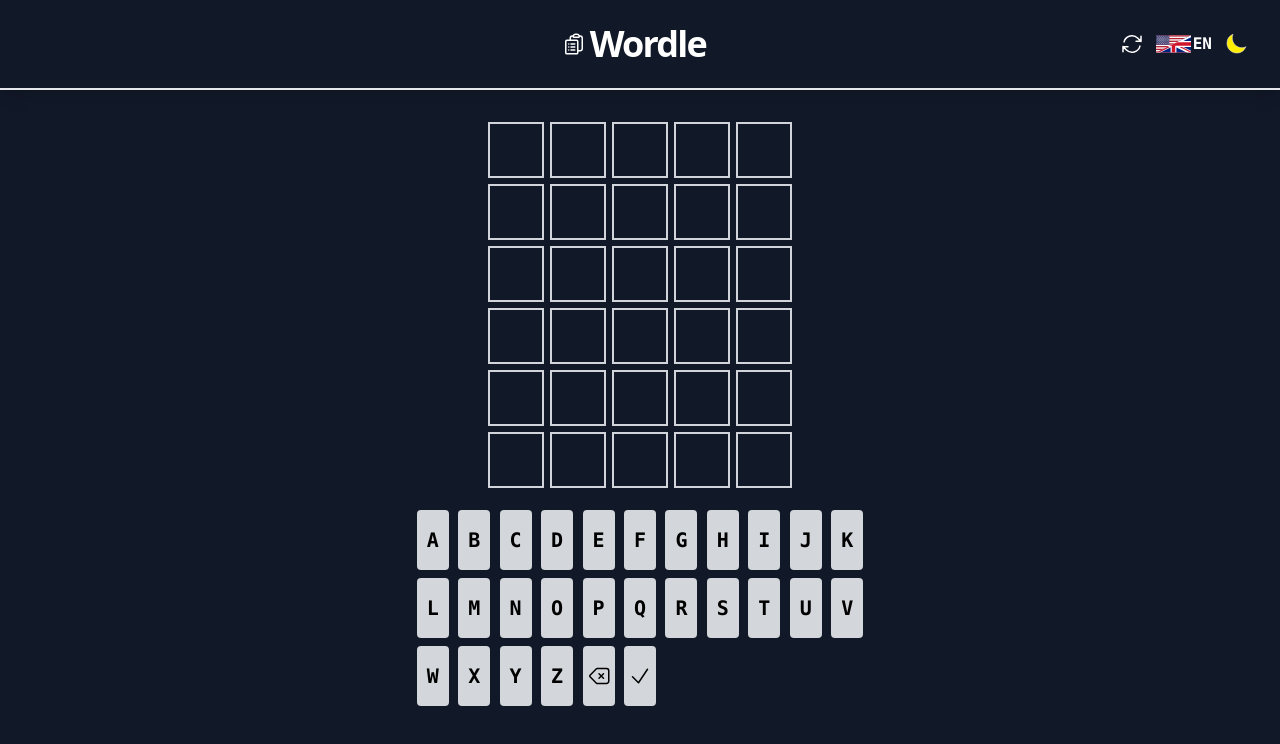
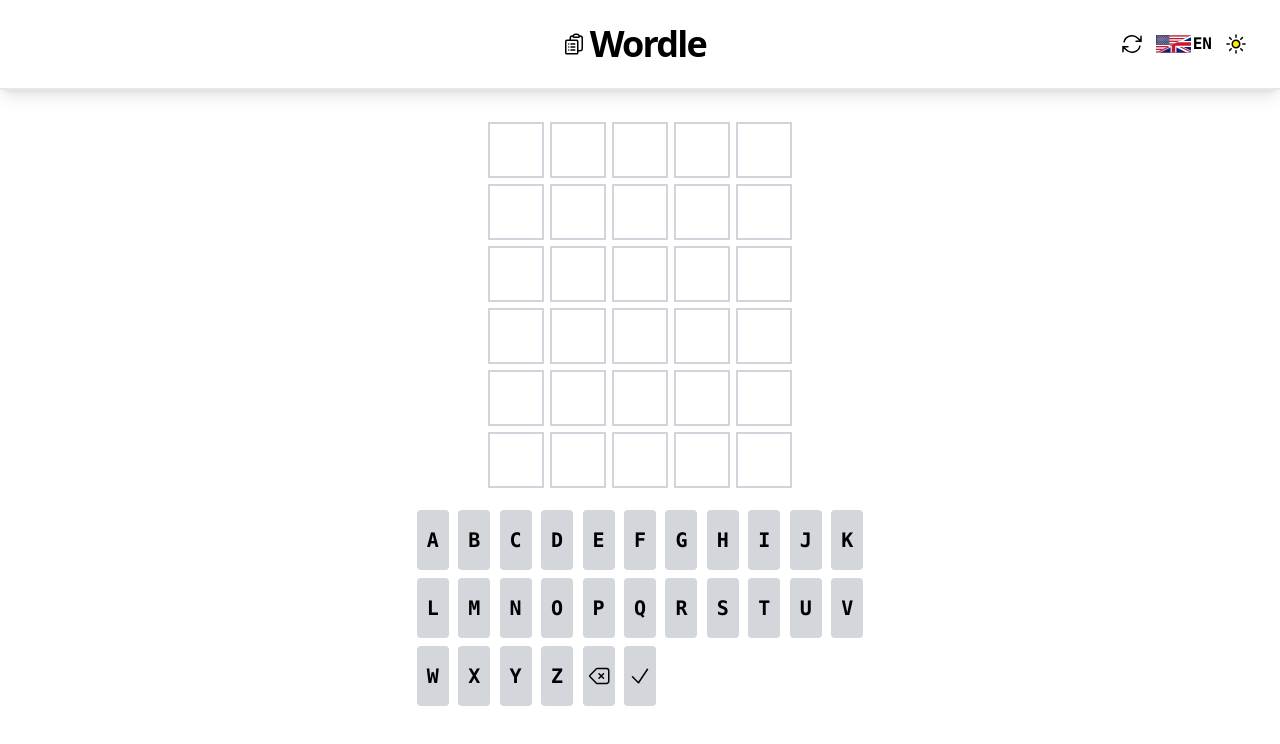
Before and after one commit to priegelsdev/wordle, a React (Vite) app: page / in a window 1280 px wide. Shown: the top 744 px of the page. Built offline with nearby package versions, Linux system fonts and the light colour scheme.

Commit message:
polish dark mode and add type to children in ThemeContext

```diff
--- a/src/Components/RowsContainer.tsx
+++ b/src/Components/RowsContainer.tsx
@@ -1,3 +1,6 @@
+import React, { useContext } from 'react';
+import { ThemeContext } from '../context/ThemeContext';
+
 type RowsContainerProps = {
   quizWord: string;
   enteredLetters: string[];
@@ -11,6 +14,9 @@ export default function RowsContainer({
 }: RowsContainerProps) {
   const wordArr = quizWord.split('');
 
+  // dark mode context
+  const { darkMode, toggleTheme } = useContext(ThemeContext);
+
   // letters mapped out and rendered as boxes wihtout any value; value is stored in the id to later on..
   // ..see if value entered matches id value
   // likely needed to think through again as logic gets added to compare entered value and display diff colors
@@ -22,7 +28,9 @@ export default function RowsContainer({
     <div
       key={index}
       id={letter}
-      className="aspect-square w-14 border-solid border-2 border-gray-300 font-bold flex justify-center items-center"
+      className={`aspect-square w-14 border-solid border-2 border-gray-300 font-bold flex justify-center items-center
+      ${darkMode ? 'border-gray-600 text-white' : ''}
+      `}
     ></div>
   ));
 
--- a/src/context/ThemeContext.tsx
+++ b/src/context/ThemeContext.tsx
@@ -1,12 +1,16 @@
-import React, { createContext, useState } from 'react';
+import React, { createContext, ReactNode, useState } from 'react';
+
+type ThemeProviderProps = {
+  children: ReactNode;
+};
 
 export const ThemeContext = createContext({
   darkMode: false,
   toggleTheme: () => {},
 });
 
-export const ThemeProvider = ({ children }) => {
-  const [darkMode, setDarkMode] = useState<boolean>(true);
+export const ThemeProvider = ({ children }: ThemeProviderProps) => {
+  const [darkMode, setDarkMode] = useState<boolean>(false);
 
   function toggleTheme() {
     setDarkMode((prevState) => !prevState);
```
